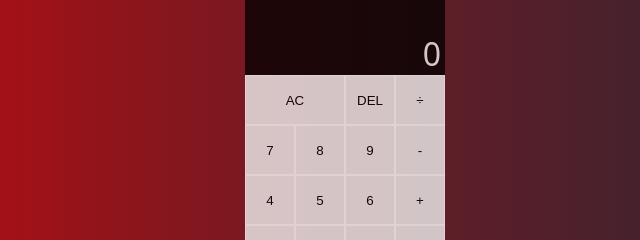
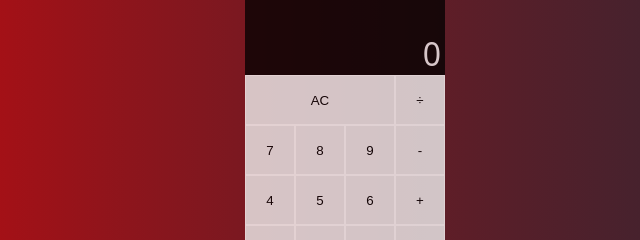
Before and after one commit to maxpajewski/calculator, a plain HTML site: page index.html in a window 1280 px wide. Shown: the top 240 px of the page, 295-935 px from the left. Drawn offline with Linux system fonts and the light colour scheme.

```diff
--- a/index.html
+++ b/index.html
@@ -14,8 +14,7 @@
 
         <div class="calculator-keys"></div>
             <div class="one-buttons">
-                <button class="two-width" data-action="clear">AC</button>
-                <button class="one-width">DEL</button>
+                <button class="three-width" data-action="clear">AC</button>
                 <button class="one-width key--operator" data-action="divide">÷</button>
             </div>
 
--- a/styles.css
+++ b/styles.css
@@ -32,6 +32,10 @@ body {
     width: 100px;
 }
 
+.three-width {
+    width: 150px;
+}
+
 button {
     border: 1px solid white;
     opacity: 0.8;
```
